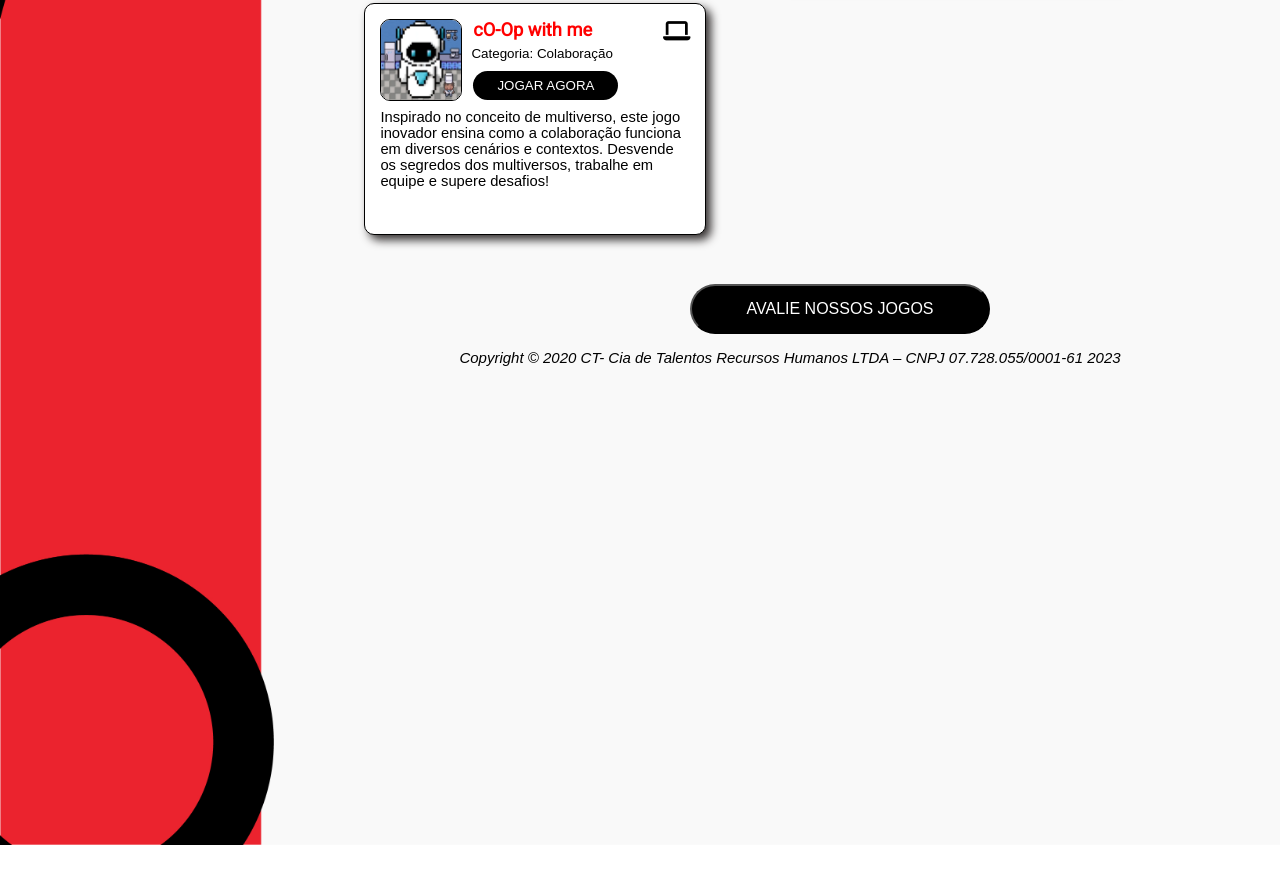
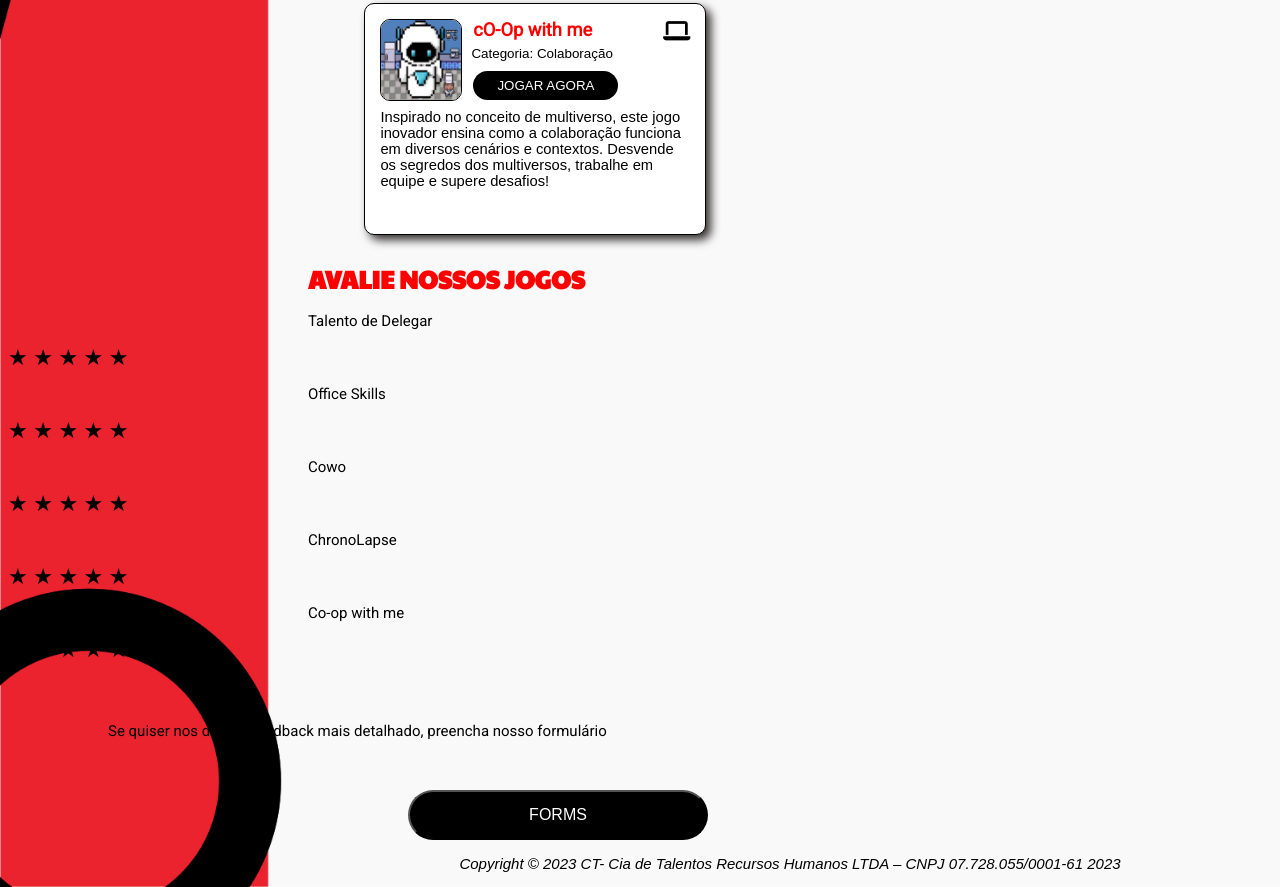
Before and after one commit to lidiamariano/LP, a plain HTML site: page index.html in a window 1280 px wide. Shown: the part 733-1620 px from the top of the page. Before the commit the page ends 1578 px from the top, so only its background shows below. Drawn offline with Linux system fonts and the light colour scheme.

Commit message:
att index

```diff
--- a/index.html
+++ b/index.html
@@ -1,5 +1,6 @@
 <!DOCTYPE html>
 <html lang="pt-BR">
+
 <head>
     <script src="https://kit.fontawesome.com/1b57bd65bd.js" crossorigin="anonymous"></script>
     <meta charset="UTF-8">
@@ -15,12 +16,15 @@
     <link href="https://fonts.googleapis.com/css2?family=Roboto&display=swap" rel="stylesheet">
     <script src="https://kit.fontawesome.com/fea0f79fbf.js" crossorigin="anonymous"></script>
 </head>
+
 <body>
     <header>
         <h1>NOSSOS JOGOS</h1>
-        <p>Descubra uma nova forma de aprimorar suas habilidades profissionais enquanto se diverte! Apresentamos a você a incrível coleção de jogos para treinamento de soft skills da Cia de Talentos. Essa coleção oferece uma abordagem inovadora para o desenvolvimento de competências essenciais no ambiente de trabalho. Prepare-se para mergulhar em desafios empolgantes que impulsionarão sua carreira e abrirão novas oportunidades!</p>
+        <p class="text-p ">Descubra uma nova forma de aprimorar suas habilidades profissionais enquanto se diverte! Apresentamos a você
+            a incrível coleção de jogos para treinamento de soft skills da Cia de Talentos. Essa coleção oferece uma
+            abordagem inovadora para o desenvolvimento de competências essenciais no ambiente de trabalho. Prepare-se
+            para mergulhar em desafios empolgantes que impulsionarão sua carreira e abrirão novas oportunidades!</p>
     </header>
-
         <div class="cards">
 
             <section class="jogo1">
@@ -34,7 +38,7 @@
                                 <i class="fa-solid fa-mobile-screen-button"><i class="fa-solid fa-laptop"></i> </i>
                             </div>
                             <div class="textCard">
-                            <h5>O Talento de Delegar </h5>
+                                <h5>O Talento de Delegar</h5>
                             </div>
                             <div class="textCard2">
                                 <h6>Categoria: Delegação de tarefas</h>
@@ -44,8 +48,9 @@
                             </div>
                         </div>
                     </div>
-
-                <h6>Assuma o papel de Paula, chefe de gerenciamento de projetos, e domine a arte de atribuir tarefas, interpretando requisitos e habilidades de cada membro da equipe. Enfrente projetos desafiadores e leve sua equipe à vitória!</h6>
+                    <h6>Assuma o papel de Paula, chefe de gerenciamento de projetos, e domine a arte de atribuir tarefas,
+                        interpretando requisitos e habilidades de cada membro da equipe. Enfrente projetos desafiadores e
+                        leve sua equipe à vitória!</h6>
                 </div>
             </section>
 
@@ -53,16 +58,16 @@
                 <div>
                     <div class="containerCard">
                         <div class="iconCard">
-                        <img src="assets\Icon_Office_Skills.png" class="image-icon" alt="Office Skills" width="80" height="80">
+                            <img src="assets\Icon_Office_Skills.png" class="image-icon" alt="Office Skills" width="80"
+                                height="80">
                         </div>
                         <div class="textCard3">
                             <div class="iconCard2">
                                 <i class="fa-solid fa-laptop"></i>
                             </div>
                             <div class="textCard">
-                            <h5>Office Skills  </h5>
+                                <h5>Office Skills</h5>
                             </div>
-
                             <div class="textCard2">
                                 <h6>Categoria: Gestão de conflitos</h>
                                     <a href="https://2023m1t9-inteli.github.io/grupo1/">
@@ -71,8 +76,9 @@
                             </div>
                         </div>
                     </div>
-
-                <h6>Descubra o poder do Office Skills! Um jogo inovador que aprimora suas habilidades de resolução de conflitos no trabalho. Enfrente desafios, tome decisões e desenvolva estratégias eficazes para construir relacionamentos saudáveis.</h6>
+                    <h6>Descubra o poder do Office Skills! Um jogo inovador que aprimora suas habilidades de resolução de
+                        conflitos no trabalho. Enfrente desafios, tome decisões e desenvolva estratégias eficazes para
+                        construir relacionamentos saudáveis.</h6>
                 </div>
             </section>
 
@@ -97,8 +103,9 @@
                             </div>
                         </div>
                     </div>
-
-                <h6>Prepare-se para mergulhar em uma experiência interativa para aprimorar sua comunicação. Cowo oferece diálogos envolventes, desafios estimulantes e personagens cativantes que o farão a dominar estratégias de comunicação.</h6>
+                    <h6>Prepare-se para mergulhar em uma experiência interativa para aprimorar sua comunicação. Cowo oferece
+                        diálogos envolventes, desafios estimulantes e personagens cativantes que o farão a dominar
+                        estratégias de comunicação.</h6>
                 </div>
             </section>
 
@@ -106,7 +113,8 @@
                 <div>
                     <div class="containerCard">
                         <div class="iconCard">
-                        <img src="assets\Icon_ChronoLapse.png" class="image-icon" alt="ChronoLapse" width="80" height="80">
+                            <img src="assets\Icon_ChronoLapse.png" class="image-icon" alt="ChronoLapse" width="80"
+                                height="80">
                         </div>
                         <div class="textCard3">
                             <div class="iconCard2">
@@ -123,8 +131,9 @@
                             </div>
                         </div>
                     </div>
-
-                <h6>Aventure-se no mundo de ChronoLapse e enfrente os desafios criados pelos filhos de Chronos, TicTac e TimeTrap, enquanto administra o tempo de forma eficiente. Restaure o fluxo temporal e torne-se um especialista na arte da gestão do tempo!</h6>
+                    <h6>Aventure-se no mundo de ChronoLapse e enfrente os desafios criados pelos filhos de Chronos, TicTac e
+                        TimeTrap, enquanto administra o tempo de forma eficiente. Restaure o fluxo temporal e torne-se um
+                        especialista na arte da gestão do tempo!</h6>
                 </div>
             </section>
 
@@ -149,18 +158,77 @@
                             </div>
                         </div>
                     </div>
-
-                <h6>Inspirado no conceito de multiverso, este jogo inovador ensina como a colaboração funciona em diversos cenários e contextos. Desvende os segredos dos multiversos, trabalhe em equipe e supere desafios!</h6>
+                    <h6>Inspirado no conceito de multiverso, este jogo inovador ensina como a colaboração funciona em
+                        diversos cenários e contextos. Desvende os segredos dos multiversos, trabalhe em equipe e supere
+                        desafios!</h6>
                 </div>
             </section>
 
         </div>
+        <div class="avaliacao text-body">
+            <h1 class="avalia">AVALIE NOSSOS JOGOS</h1>
+            <div class="avaliaDelegar">
+                <p class="text-p">Talento de Delegar</p>
+                <div class="rating">
+                    <span class="star" onclick="rate(1)">&#9733;</span>
+                    <span class="star" onclick="rate(2)">&#9733;</span>
+                    <span class="star" onclick="rate(3)">&#9733;</span>
+                    <span class="star" onclick="rate(4)">&#9733;</span>
+                    <span class="star" onclick="rate(5)">&#9733;</span>
+                </div>
+            </div>
+            <div class="avaliaOffice">
+                <p class="text-p">Office Skills</p>
+                <div class="rating">
+                    <span class="star" onclick="rate(1)">&#9733;</span>
+                    <span class="star" onclick="rate(2)">&#9733;</span>
+                    <span class="star" onclick="rate(3)">&#9733;</span>
+                    <span class="star" onclick="rate(4)">&#9733;</span>
+                    <span class="star" onclick="rate(5)">&#9733;</span>
+                </div>
+            </div>
+            <div class="avaliaCowo">
+                <p class="text-p">Cowo</p>
+                <div class="rating">
+                    <span class="star" onclick="rate(1)">&#9733;</span>
+                    <span class="star" onclick="rate(2)">&#9733;</span>
+                    <span class="star" onclick="rate(3)">&#9733;</span>
+                    <span class="star" onclick="rate(4)">&#9733;</span>
+                    <span class="star" onclick="rate(5)">&#9733;</span>
+                </div>
+            </div>
+            <div class="avaliaTempo">
+                <p class="text-p">ChronoLapse</p>
+                <div class="rating">
+                    <span class="star" onclick="rate(1)">&#9733;</span>
+                    <span class="star" onclick="rate(2)">&#9733;</span>
+                    <span class="star" onclick="rate(3)">&#9733;</span>
+                    <span class="star" onclick="rate(4)">&#9733;</span>
+                    <span class="star" onclick="rate(5)">&#9733;</span>
+                </div>
+            </div>
+            <div class="avaliaColaborar">
+                <p class="text-p">Co-op with me</p>
+                <div class="rating">
+                    <span class="star" onclick="rate(1)">&#9733;</span>
+                    <span class="star" onclick="rate(2)">&#9733;</span>
+                    <span class="star" onclick="rate(3)">&#9733;</span>
+                    <span class="star" onclick="rate(4)">&#9733;</span>
+                    <span class="star" onclick="rate(5)">&#9733;</span>
+                </div>
+            </div>
+        </div>
+    <div class="text-p">
+        <p style="margin-left: 100px; margin-top: 60px; margin-bottom: 10px;">Se quiser nos dar um feedback mais detalhado, preencha nosso formulário</p>
+            <a href="https://docs.google.com/forms/d/e/1FAIpQLSePemkJrTEG2NXX0WhMtBoNFW1DCa0ENNPaM-xkLa8TSYUdNA/viewform?pli=1">
+                <input type="button" value="FORMS" class="btn_avalia">
+            </a>
+    </div>
     <footer>
-        <a href="https://forms.gle/Xo8vNCMmj7535roNA">
-        <input type="button" value="AVALIE NOSSOS JOGOS" class="btn_avalia">
-        </a>
-        <p>Copyright © 2020 CT- Cia de Talentos Recursos Humanos LTDA – CNPJ 07.728.055/0001-61 2023</p>
+        <p >Copyright © 2023 CT- Cia de Talentos Recursos Humanos LTDA – CNPJ 07.728.055/0001-61 2023</p>
     </footer>
     <script src="script.js"></script>
+
 </body>
+
 </html>
```
Lines whose indentation alone changed are shown as unchanged.
